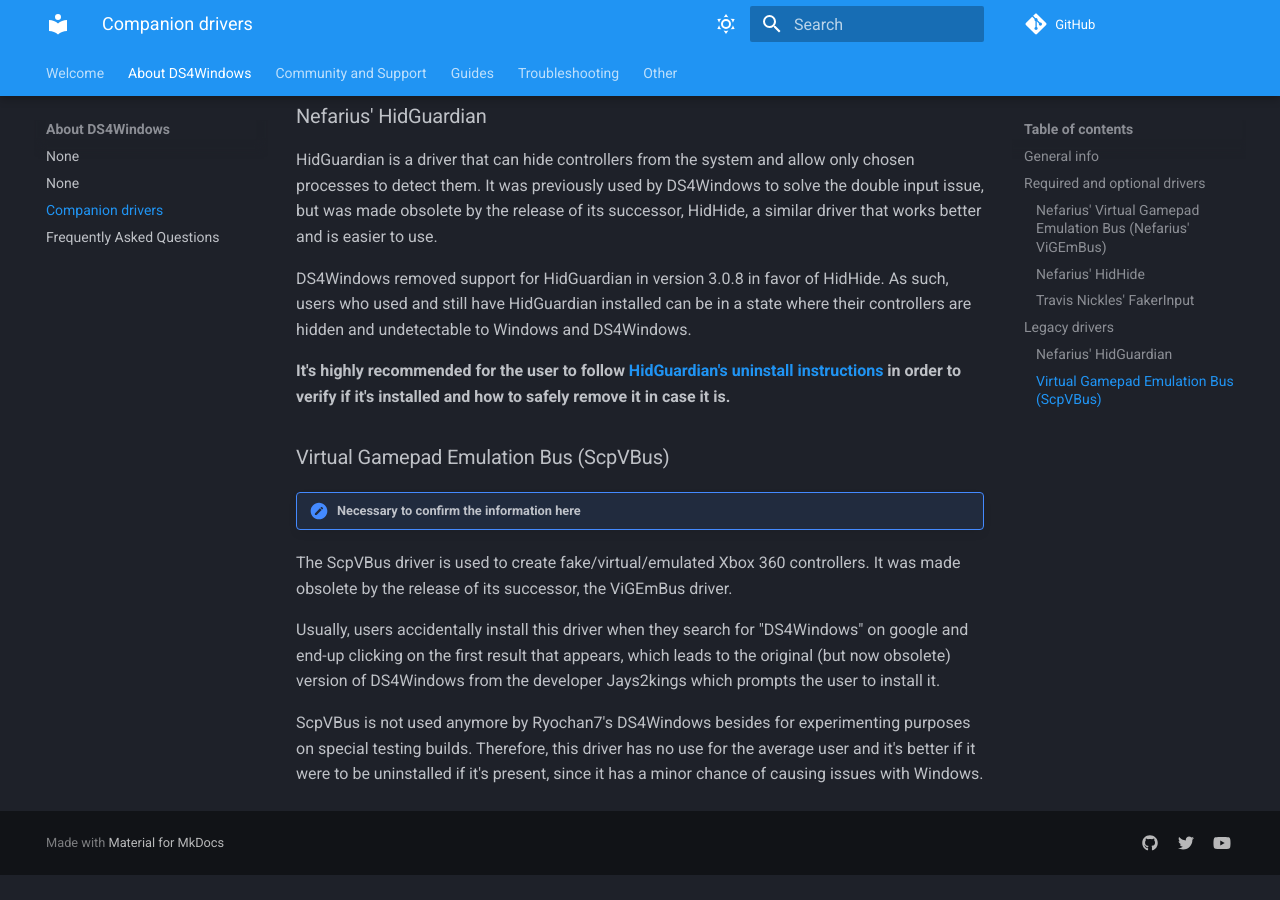
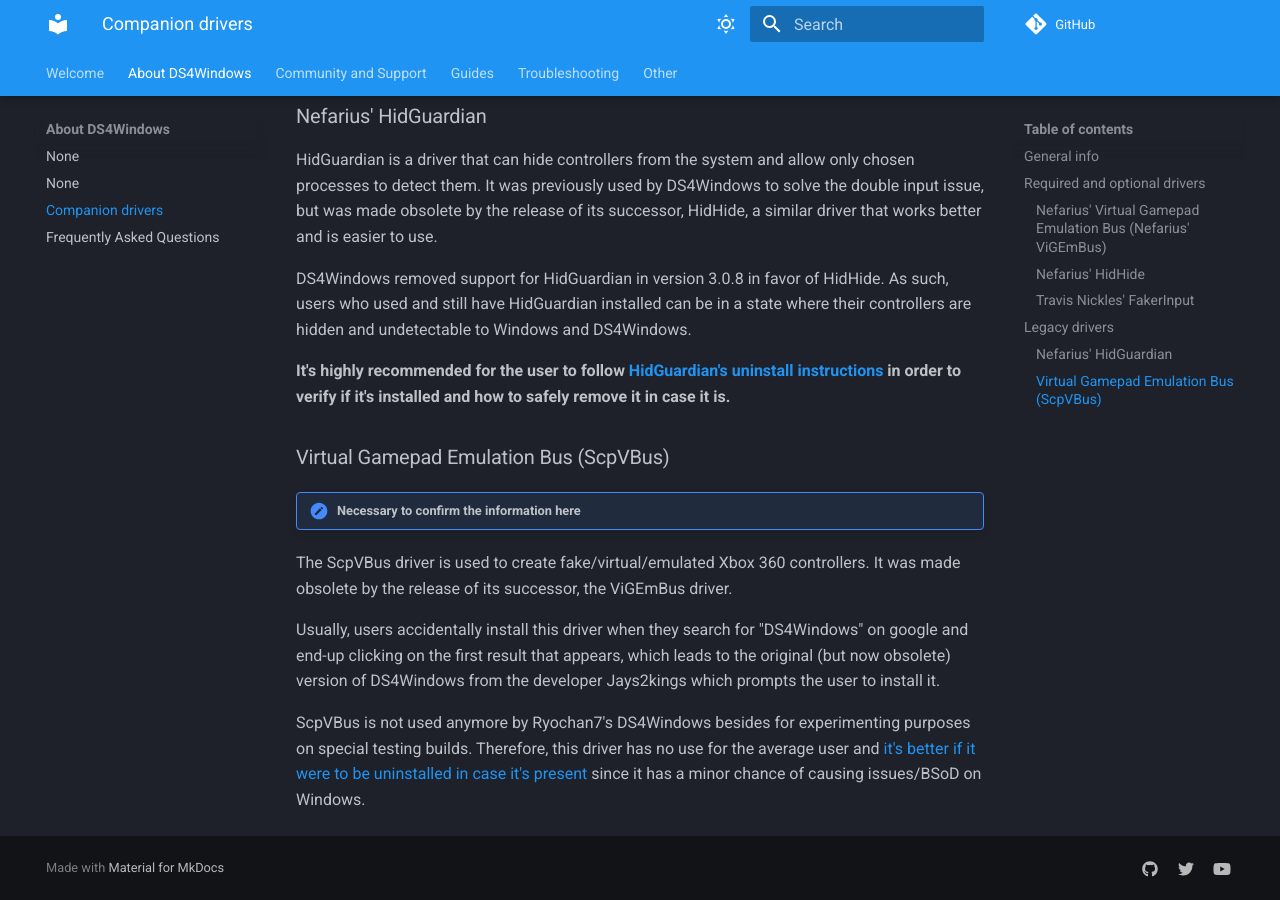
Before and after one commit to CircumSpector/DS4WDocs, an MkDocs documentation site: the page built from docs/about-ds4windows/companion-drivers.md, in a window 1280 px wide and 900 px high, scrolled down 966 px. Built offline with MkDocs 1.6.1 and Material for MkDocs 9.7.7, drawn with Linux system fonts in a browser that asks for light colours; comment, search, counter and statistics services are not loaded; before the commit the page ends 1841 px from its top, so only the background shows below that.

Commit message:
Added link

```diff
--- a/docs/about-ds4windows/companion-drivers.md
+++ b/docs/about-ds4windows/companion-drivers.md
@@ -36,4 +36,4 @@
 
 Usually, users accidentally install this driver when they search for "DS4Windows" on google and end-up clicking on the first result that appears, which leads to the original (but now obsolete) version of DS4Windows from the developer Jays2kings which prompts the user to install it.
 
-ScpVBus is not used anymore by Ryochan7's DS4Windows besides for experimenting purposes on special testing builds. Therefore, this driver has no use for the average user and it's better if it were to be uninstalled if it's present, since it has a minor chance of causing issues with Windows.
+ScpVBus is not used anymore by Ryochan7's DS4Windows besides for experimenting purposes on special testing builds. Therefore, this driver has no use for the average user and [it's better if it were to be uninstalled in case it's present](../../guides/uninstalling-ds4windows/#legacy-drivers) since it has a minor chance of causing issues/BSoD on Windows.
```
